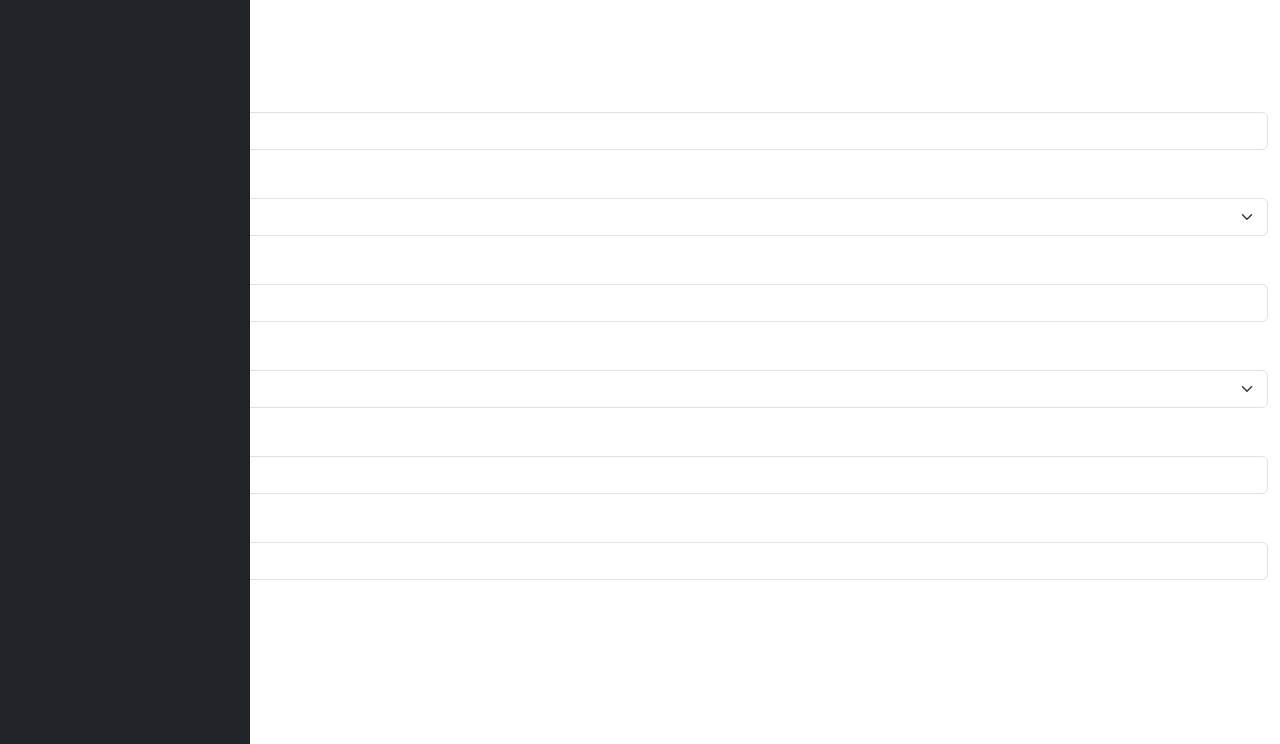
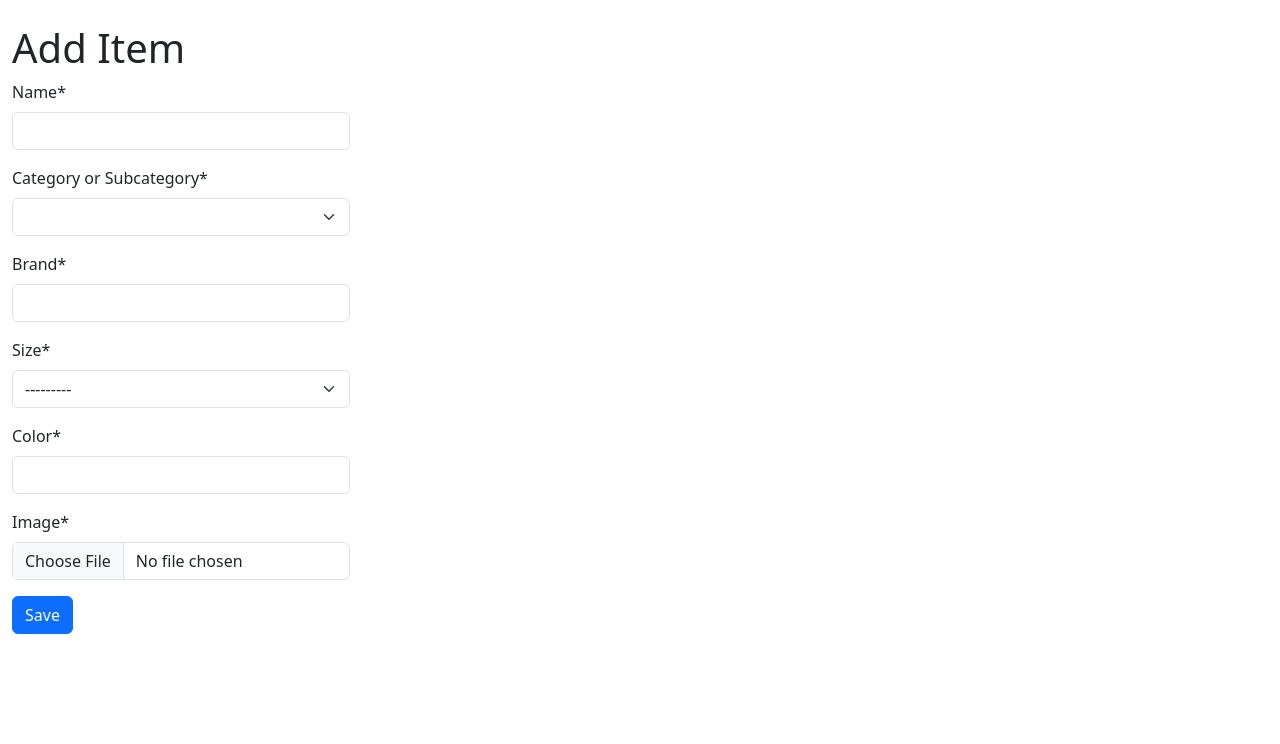
Before and after one commit to pgustafs/capsule, a Django app: page /add_item/ in a window 1280 px wide. Shown: the part 56-800 px from the top of the page. Run offline with Django 5.2, Linux system fonts and the light colour scheme; data that the repository does not hold is empty; some libraries are stand-ins or nearby versions.

Commit message:
menus works somewhat

```diff
--- a/base/capsule/templates/capsule/base.html
+++ b/base/capsule/templates/capsule/base.html
@@ -14,15 +14,13 @@
         body {
             overflow-x: hidden; /* Prevent horizontal scroll */
         }
+
         .sidebar, .content {
             visibility: hidden; /* Hide elements initially */
             opacity: 0; /* Hide elements initially */
             transition: opacity 0.3s ease-in-out; /* Smooth transition */
         }
-        .sidebar.show, .content.visible {
-            visibility: visible; /* Show elements when ready */
-            opacity: 1; /* Show elements when ready */
-        }
+
         .sidebar {
             position: fixed;
             top: 56px; /* Height of the navbar */
@@ -34,9 +32,13 @@
             transition: left 0.3s ease-in-out; /* Smooth transition */
             z-index: 1000;
         }
+
         .sidebar.show {
             left: 0;
+            visibility: visible;
+            opacity: 1;
         }
+
         .sidebar a {
             color: white;
             display: block;
@@ -45,59 +47,77 @@
             background-color: #212529; /* Same as navbar background */
             border: none; /* Remove borders */
         }
+
         .sidebar a:hover,
         .sidebar a.active {
             background-color: #343a40;
             color: white; /* Ensure text remains white */
         }
+
         .sidebar .subcategory-list {
             display: none;
             background-color: #343a40;
         }
+
         .sidebar .subcategory-list.show {
             display: block;
         }
+
         .sidebar .subcategory-list a {
             padding-left: 20px;
             background-color: #3a3f44; /* Slightly lighter color for subcategory */
         }
+
         .content {
             margin-left: 0; /* Default content margin */
-            transition: margin-left 0.3s ease-in-out; /* Smooth transition */
+            transition: margin-left 0.3s ease-in-out, opacity 0.3s ease-in-out; /* Smooth transition */
+            visibility: visible;
+            opacity: 1;
         }
+
         .content.shift {
             margin-left: 250px; /* Shift content when sidebar is visible */
         }
+
         .navbar-dark .navbar-nav .nav-link {
             color: white;
         }
+
         .navbar-dark .navbar-nav .nav-link:hover {
             color: #ccc;
         }
+
         .navbar-dark .navbar-brand {
             color: white;
         }
+
         .navbar-nav .dropdown-menu {
             position: static;
             float: none;
         }
+
         .navbar-nav .dropdown:hover>.dropdown-menu {
             display: block;
         }
+
         .navbar-nav .dropdown-menu {
             margin-top: 0;
         }
+
         .dropdown-submenu {
             position: relative;
         }
+
         .dropdown-submenu>.dropdown-menu {
             top: 0;
             left: 100%;
             margin-top: -6px;
         }
+
         .dropdown-submenu:hover>.dropdown-menu {
             display: block;
         }
+
         .dropdown-submenu>a:after {
             display: block;
             content: " ";
@@ -108,9 +128,11 @@
             margin-top: 5px;
             margin-right: -10px;
         }
+
         .dropdown-submenu:hover>a:after {
             border-left-color: #fff;
         }
+
         .dropdown-menu>li>a {
             display: block;
             padding: 3px 20px;
@@ -176,6 +198,7 @@
             </div>
         </div>
     </nav>
+    <div class="d-flex">
         <div class="sidebar" id="sidebar">
             {% include 'capsule/sidebar.html' %}
         </div>
@@ -184,6 +207,8 @@
                 {% block content %}{% endblock %}
             </div>
         </div>
+    </div>
+
     <script src="https://cdnjs.cloudflare.com/ajax/libs/popper.js/2.11.6/umd/popper.min.js"></script>
     <script src="https://code.jquery.com/jquery-3.7.1.min.js"></script>
     <script src="https://code.jquery.com/ui/1.13.2/jquery-ui.min.js"></script>
@@ -192,6 +217,11 @@
     <!-- sidebar menu -->
     <script>
         $(document).ready(function() {
+            // Hide sidebar by default if no state is set
+            if (localStorage.getItem('sidebarState') === null) {
+                localStorage.setItem('sidebarState', 'hidden');
+            }
+
             // Restore sidebar state
             if (localStorage.getItem('sidebarState') === 'shown') {
                 $('#sidebar').addClass('show');
@@ -210,12 +240,6 @@
                     }
                 }
             }
-
-            // Show sidebar and content after setting state
-            setTimeout(function() {
-                $('#sidebar').addClass('show');
-                $('#content').addClass('visible');
-            }, 100); // Slight delay to ensure JS processes state changes
 
             // Toggle sidebar visibility
             $('#sidebarToggle').on('click', function() {
```
Lines whose indentation alone changed are shown as unchanged.
